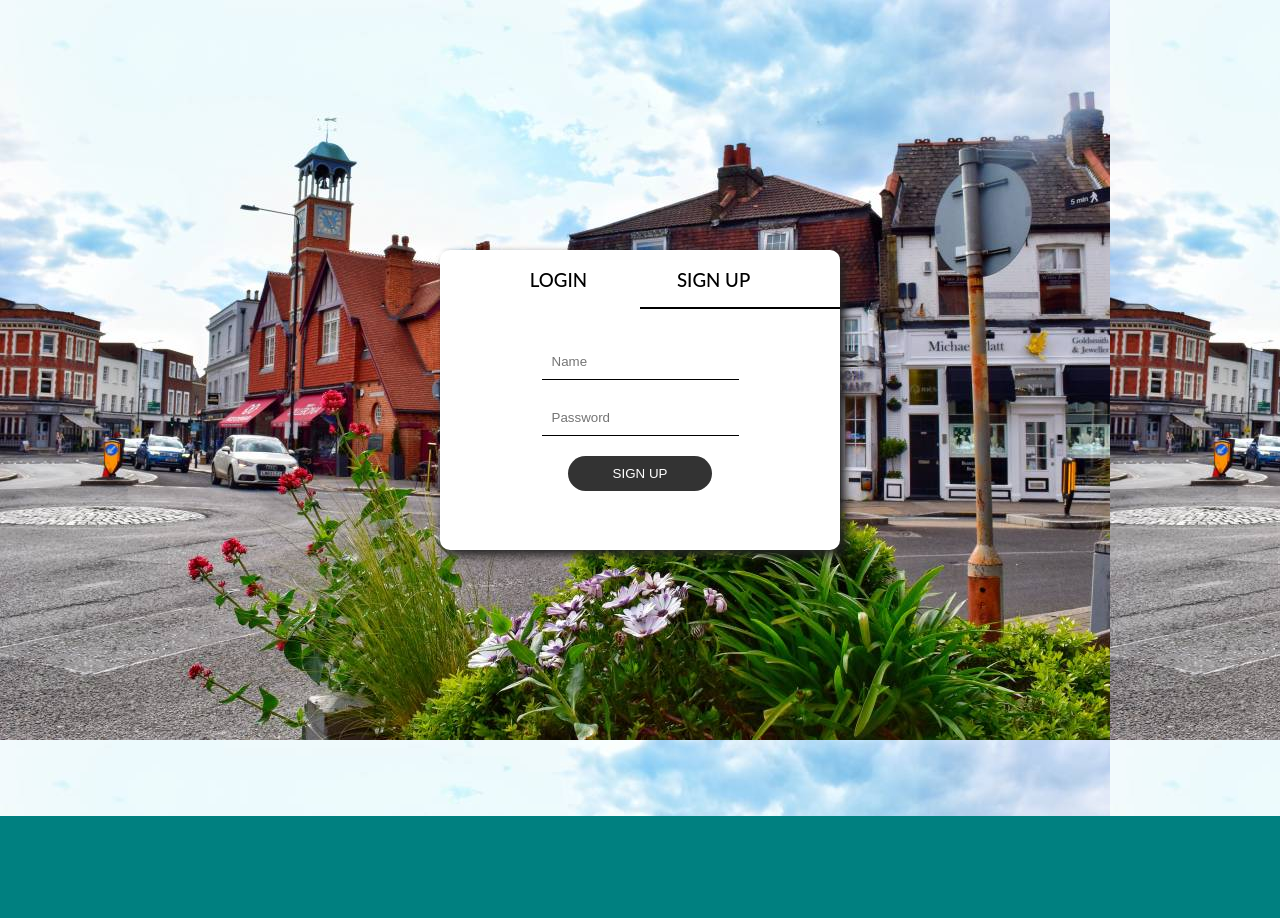
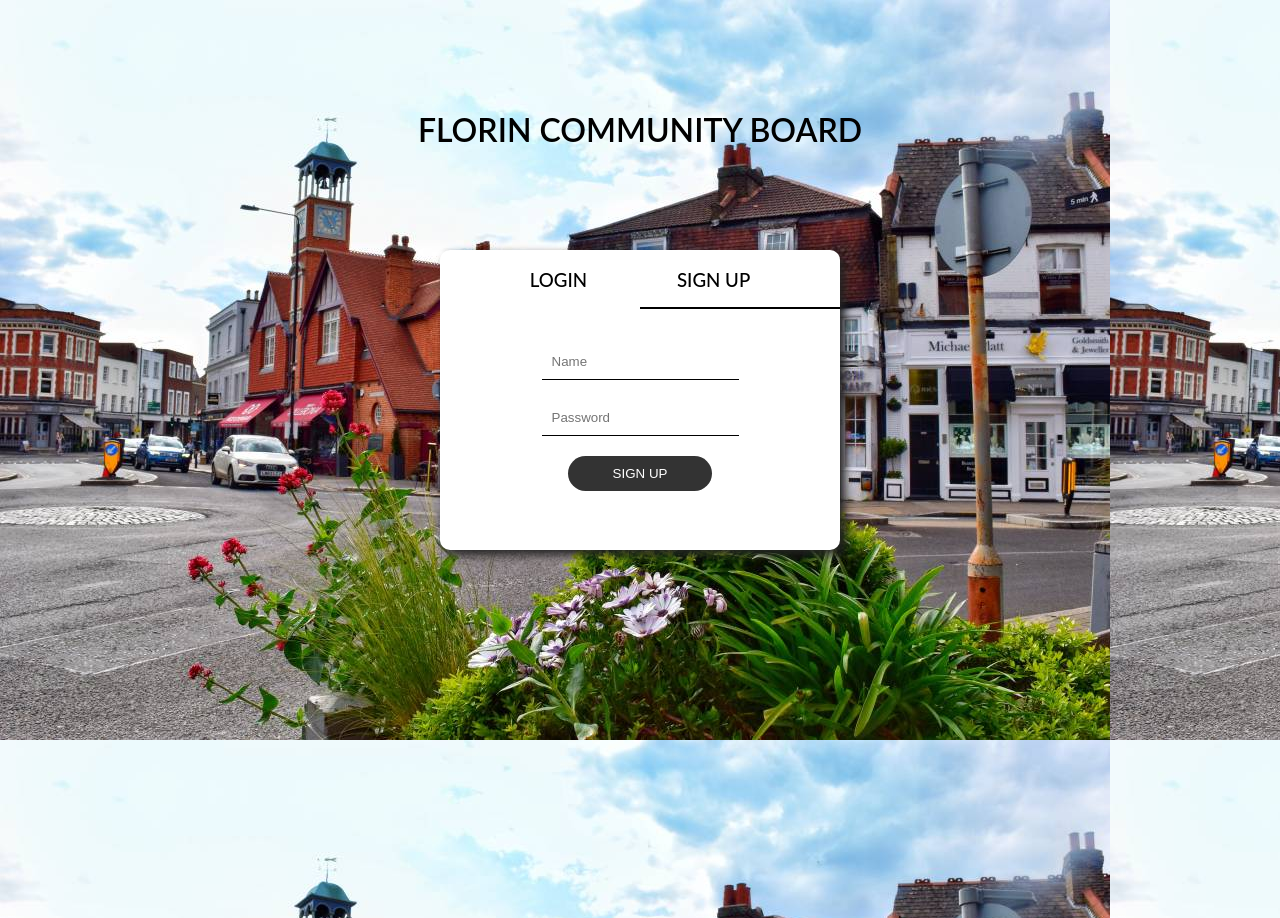
Before and after one commit to Baskin-Ridley/council-project, a website: page client/html/index.html in a window 1280 px wide. Before the commit the page ends 816 px from the top, so only its background shows below. Drawn offline with Linux system fonts and the light colour scheme.

Commit message:
added title for login page

```diff
--- a/client/css/index.css
+++ b/client/css/index.css
@@ -3,6 +3,12 @@ body {
     background-size: auto;
     height:100vh;
     font-family: "Lato", sans-serif;
+  }
+
+h1 {
+    font-weight: 600;
+    text-align: center;
+    margin-top: 110px;
 }
 
 #header{
--- a/client/html/index.html
+++ b/client/html/index.html
@@ -10,6 +10,7 @@
 
   </head>
   <body>
+    <h1>FLORIN COMMUNITY BOARD</h1>
     <div class="container flex flex-column absolute-center">
       <div class="flex" id="tabs">
         <h3 id="logintab" onclick="clickLogin()">login</h3>
```
Lines whose indentation alone changed are shown as unchanged.
